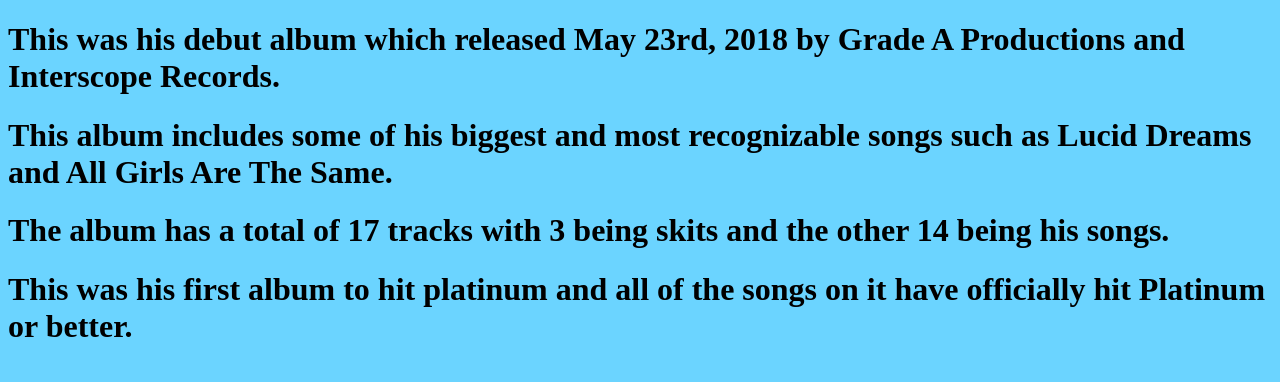
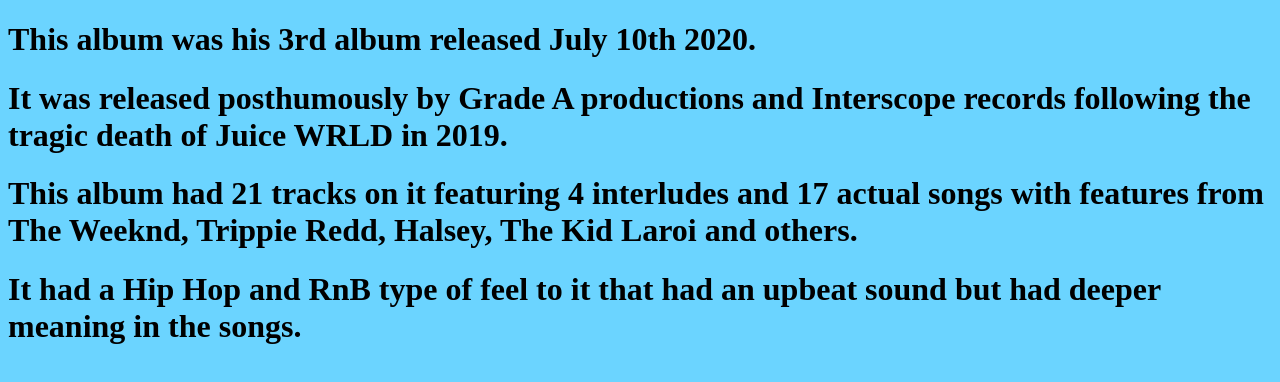
Before and after one commit to Ant-07/26rami.github.io, a plain HTML site: page OoglyBoogly/GoodByeandGoodRiddance.html in a window 1280 px wide. Drawn offline with Linux system fonts and the light colour scheme.

Commit message:
Update GoodByeandGoodRiddance.html

```diff
--- a/OoglyBoogly/GoodByeandGoodRiddance.html
+++ b/OoglyBoogly/GoodByeandGoodRiddance.html
@@ -3,13 +3,13 @@
 <head>
     <meta charset="UTF-8">
     <meta name="viewport" content="width=device-width, initial-scale=1.0">
-    <title>GoodBye and Good Riddance Album</title>
+    <title>Legends Never Die Album</title>
     <link rel="stylesheet" href="style.css">
 </head>
 <body>
-    <h1>This was his debut album which released May 23rd, 2018 by Grade A Productions and Interscope Records.</h1>
-    <h1>This album includes some of his biggest and most recognizable songs such as Lucid Dreams and All Girls Are The Same.</h1>
-    <h1>The album has a total of 17 tracks with 3 being skits and the other 14 being his songs.</h1>
-    <h1>This was his first album to hit platinum and all of the songs on it have officially hit Platinum or better.</h1>
+    <h1>This album was his 3rd album released July 10th 2020.</h1>
+    <h1>It was released posthumously by Grade A productions and Interscope records following the tragic death of Juice WRLD in 2019.</h1>
+    <h1>This album had 21 tracks on it featuring 4 interludes and 17 actual songs with features from The Weeknd, Trippie Redd, Halsey, The Kid Laroi and others.</h1>
+    <h1>It had a Hip Hop and RnB type of feel to it that had an upbeat sound but had deeper meaning in the songs.</h1>
 </body>
 </html>
```
